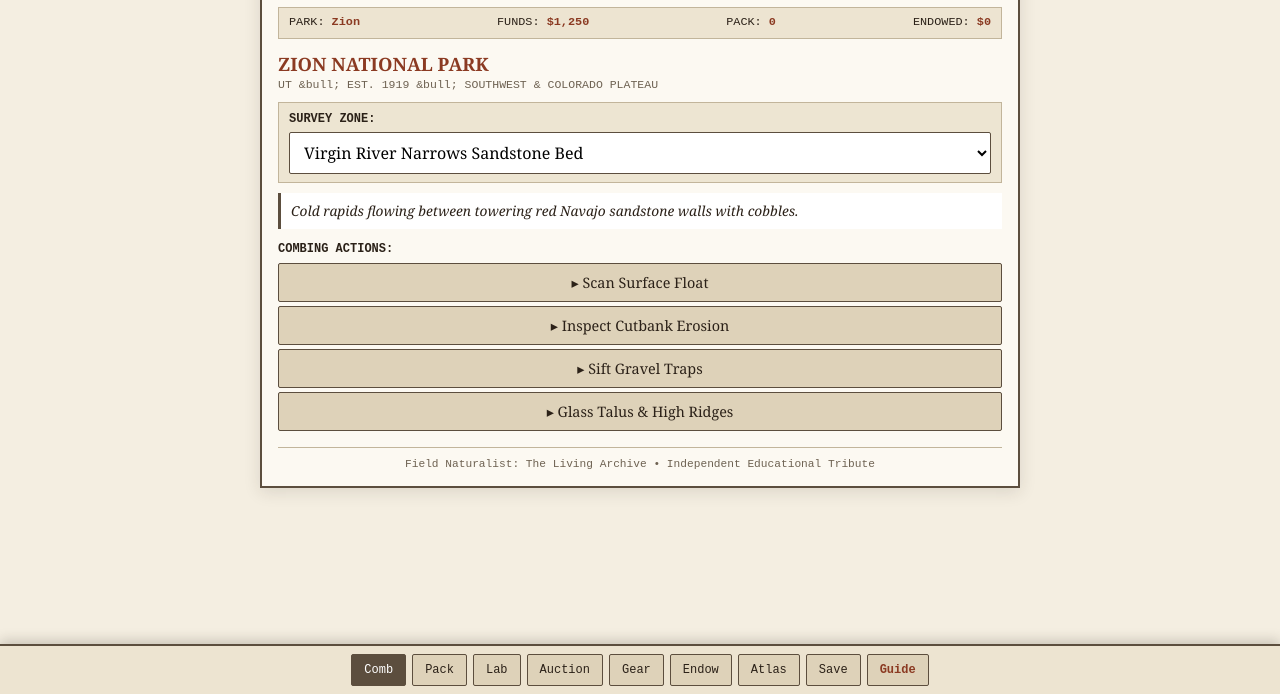
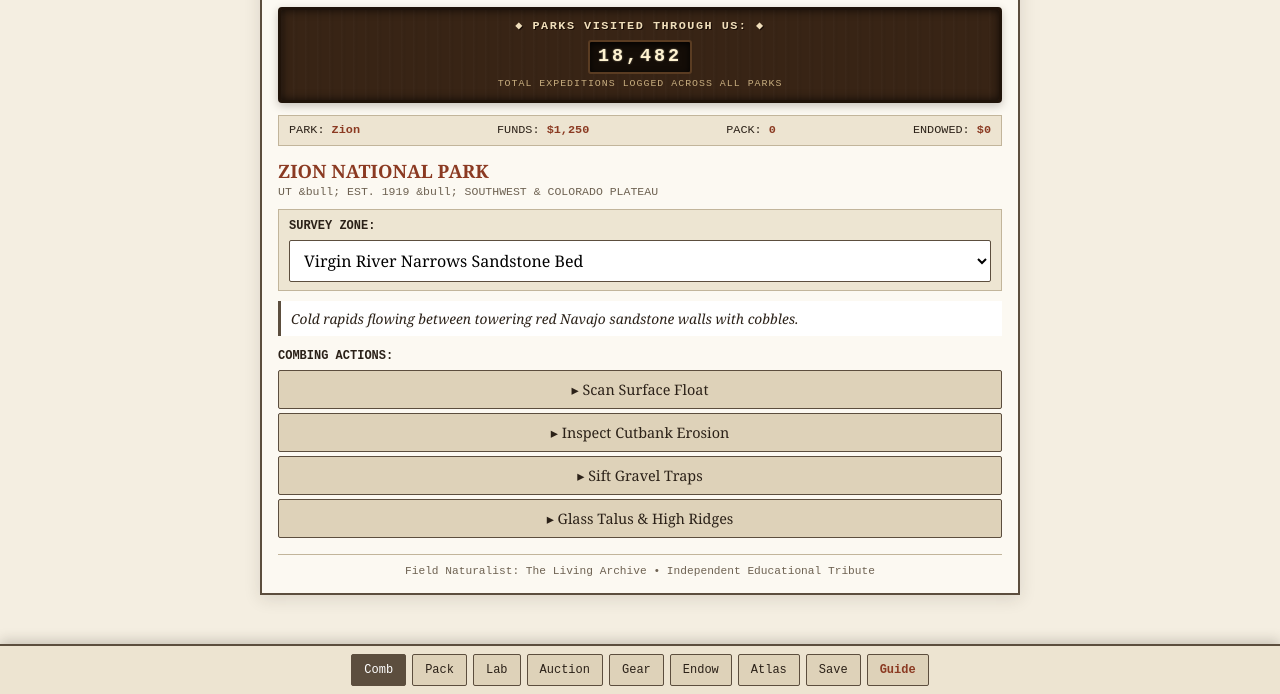
Before and after one commit to tylerleefalter37/FIELDNATURALIST, a plain HTML site: page index.html in a window 1280 px wide. Shown: the part 106-800 px from the top of the page. Drawn offline with Linux system fonts and the light colour scheme; no server answers.

Commit message:
Implement park sign visitor tracker and update styles
Added a rustic park sign visitor tracker with a global counter display and updated styles for the bottom navigation bar.

```diff
--- a/index.html
+++ b/index.html
@@ -27,7 +27,7 @@
     color: var(--text-main);
     font-family: var(--font-serif);
     line-height: 1.45;
-    padding: 8px 8px 82px 8px; /* generous bottom clearance for the docked nav */
+    padding: 8px 8px 82px 8px; /* generous bottom clearance for docked nav */
     display: flex;
     justify-content: center;
   }
@@ -63,6 +63,59 @@
     letter-spacing: 0.5px;
     margin: 2px 0;
     color: var(--text-main);
+  }
+
+  /* RUSTIC CARVED CEDAR PARK SIGN VISITOR TRACKER */
+  #park-sign-counter {
+    background: #382415;
+    background-image: repeating-linear-gradient(
+      90deg,
+      rgba(255, 255, 255, 0.02) 0px,
+      rgba(0, 0, 0, 0.04) 3px,
+      transparent 6px,
+      transparent 12px
+    );
+    border: 3px solid #201309;
+    border-radius: 4px;
+    box-shadow: inset 0 0 10px rgba(0, 0, 0, 0.7), 0 3px 8px rgba(43, 33, 24, 0.25);
+    padding: 8px 12px;
+    margin-bottom: 12px;
+    text-align: center;
+    position: relative;
+  }
+  .sign-title {
+    font-family: var(--font-mono);
+    font-size: 0.74rem;
+    font-weight: bold;
+    letter-spacing: 1.5px;
+    text-transform: uppercase;
+    color: #f0deba;
+    text-shadow: 1px 1px 0 #180c05;
+    margin-bottom: 4px;
+  }
+  .sign-odometer-box {
+    display: inline-flex;
+    align-items: center;
+    background: #140d07;
+    border: 2px solid #5a3c22;
+    border-radius: 3px;
+    padding: 2px 8px;
+    box-shadow: inset 0 2px 6px rgba(0, 0, 0, 0.9);
+  }
+  .odometer-digit {
+    font-family: var(--font-mono);
+    font-size: 1.15rem;
+    font-weight: bold;
+    color: #fff3d1;
+    letter-spacing: 3px;
+    text-shadow: 0 0 2px rgba(255, 243, 209, 0.5);
+  }
+  .sign-footer-note {
+    font-family: var(--font-mono);
+    font-size: 0.62rem;
+    letter-spacing: 1px;
+    color: #c7ad7f;
+    margin-top: 3px;
   }
 
   /* Compact Status Bar */
@@ -80,7 +133,7 @@
   }
   .stat-block strong { color: var(--accent-rust); }
 
-  /* Docked Bottom Navigation Bar (Centered on PC, Scrollable on Mobile) */
+  /* Docked Bottom Navigation Bar (Centered on PC, Swipeable on Mobile) */
   nav#bottom-nav {
     position: fixed;
     bottom: 0;
@@ -93,7 +146,7 @@
     box-shadow: 0 -3px 12px rgba(43, 33, 24, 0.22);
     display: flex;
     align-items: center;
-    justify-content: center; /* Perfectly centered on PC */
+    justify-content: center;
     overflow-x: auto;
     white-space: nowrap;
     padding: 8px 12px;
@@ -105,7 +158,7 @@
 
   @media (max-width: 600px) {
     nav#bottom-nav {
-      justify-content: flex-start; /* Clean edge-to-edge swipe on narrow screens */
+      justify-content: flex-start;
     }
   }
 
@@ -319,6 +372,15 @@
       National Parks Naturalist Logbook (All 63 Parks)
     </div>
   </header>
+
+  <!-- RUSTIC PARK SIGN VISITOR TRACKER -->
+  <div id="park-sign-counter">
+    <div class="sign-title">&#9670; Parks Visited Through Us: &#9670;</div>
+    <div class="sign-odometer-box">
+      <span id="global-counter-display" class="odometer-digit">0,018,482</span>
+    </div>
+    <div class="sign-footer-note">TOTAL EXPEDITIONS LOGGED ACROSS ALL PARKS</div>
+  </div>
 
   <!-- Status Bar -->
   <div id="status-bar">
@@ -603,6 +665,59 @@
   if (abs >= 1e9) return sign + "$" + (abs / 1e9).toFixed(2) + "B";
   if (abs >= 1e6) return sign + "$" + (abs / 1e6).toFixed(2) + "M";
   return sign + "$" + Math.round(abs).toLocaleString();
+}
+
+// ============================================================================
+// LIVE GLOBAL VISITOR COUNTER & REAL-TIME CLICK TRACKER
+// ============================================================================
+const COUNTER_NAMESPACE = "field-naturalist-living-archive-v1";
+const COUNTER_KEY = "parks-visited-count";
+const SEED_OFFSET = 18482; // Realistic starting expedition seed
+
+function updateSignDisplay(count) {
+  const display = document.getElementById("global-counter-display");
+  if (display) {
+    display.innerText = Number(count).toLocaleString();
+  }
+}
+
+async function fetchGlobalVisitCount() {
+  let localCount = parseInt(localStorage.getItem("local_park_visits_tally")) || SEED_OFFSET;
+  try {
+    const res = await fetch(`https://api.counterapi.dev/v1/${COUNTER_NAMESPACE}/${COUNTER_KEY}`, { cache: "no-store" });
+    if (res.ok) {
+      const data = await res.json();
+      if (data && typeof data.count === 'number') {
+        const total = SEED_OFFSET + data.count;
+        localStorage.setItem("local_park_visits_tally", total);
+        updateSignDisplay(total);
+        return;
+      }
+    }
+  } catch(e) {
+    // Offline or CORS block: use local persisted count smoothly
+  }
+  updateSignDisplay(localCount);
+}
+
+async function recordParkVisitClick() {
+  let localCount = (parseInt(localStorage.getItem("local_park_visits_tally")) || SEED_OFFSET) + 1;
+  localStorage.setItem("local_park_visits_tally", localCount);
+  updateSignDisplay(localCount);
+
+  try {
+    const res = await fetch(`https://api.counterapi.dev/v1/${COUNTER_NAMESPACE}/${COUNTER_KEY}/up`, { cache: "no-store" });
+    if (res.ok) {
+      const data = await res.json();
+      if (data && typeof data.count === 'number') {
+        const total = SEED_OFFSET + data.count;
+        localStorage.setItem("local_park_visits_tally", total);
+        updateSignDisplay(total);
+      }
+    }
+  } catch(e) {
+    // Graceful offline fallback
+  }
 }
 
 // ============================================================================
@@ -1830,7 +1945,7 @@
 
       addTickerLine(`&gt;&gt; <span class="ticker-bid">${bidder.name}</span>: <strong>${formatMoney(liveAuction.currentBid)}</strong>!`);
 
-      if (liveAuction.isClash && Math.random() < 0.35) {
+      if (liveAuction.isClash && Math.random() < 0.40) {
         addTickerLine(`[CLASH] <span class="ticker-event">Heated rivalry across the floor!</span>`);
       }
     } else {
@@ -2068,11 +2183,16 @@
   state.currentParkId = parkId;
   state.currentZoneIndex = 0;
   saveGame();
+
+  // Increment live global & local click counter for expeditions
+  recordParkVisitClick();
+
   switchView('view-combing');
 }
 
-// Start Game
+// Start Game & Fetch Initial Live Visitor Tally
 loadGame();
+fetchGlobalVisitCount();
 switchView('view-combing');
 </script>
 </body>
```
